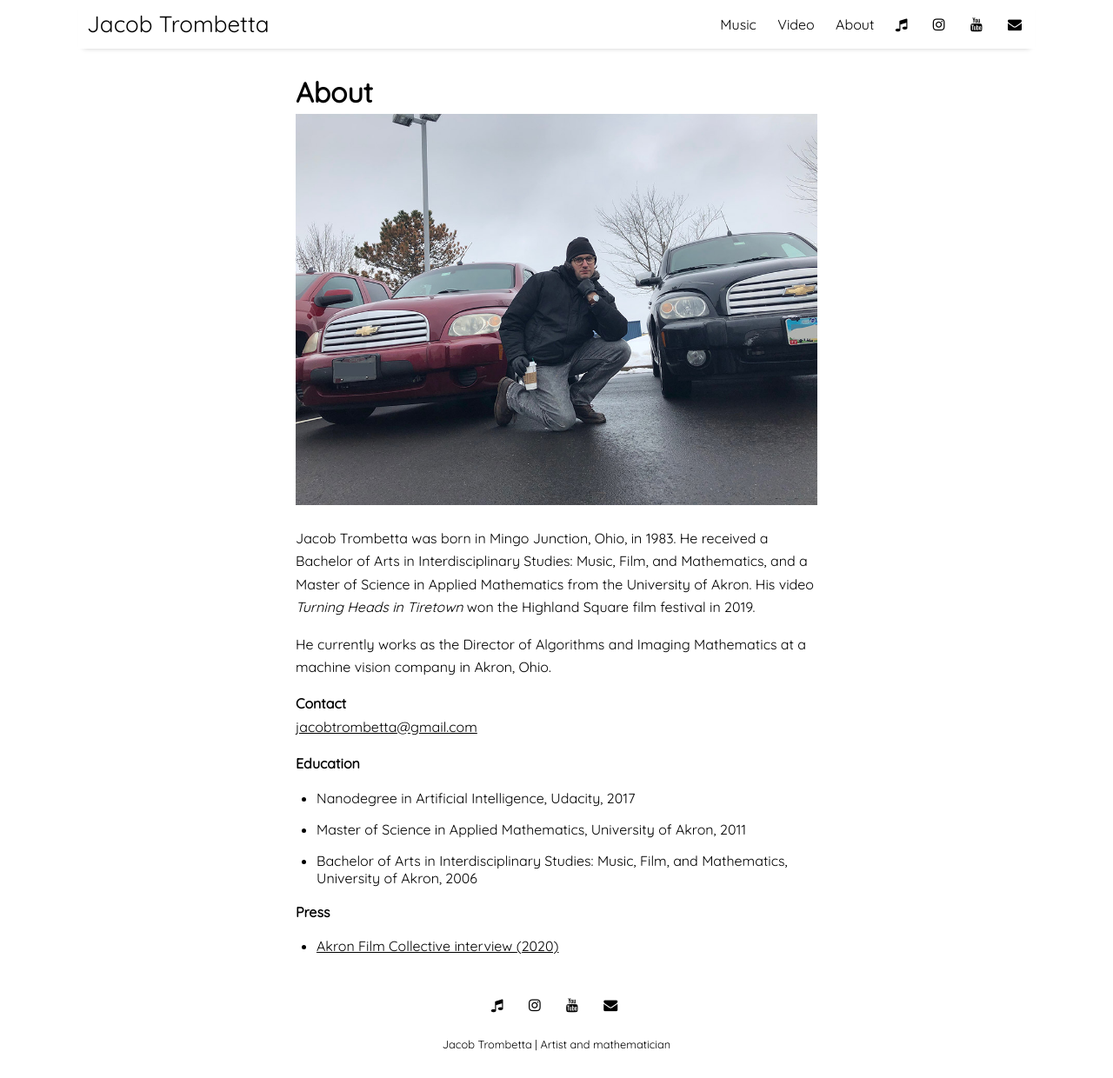
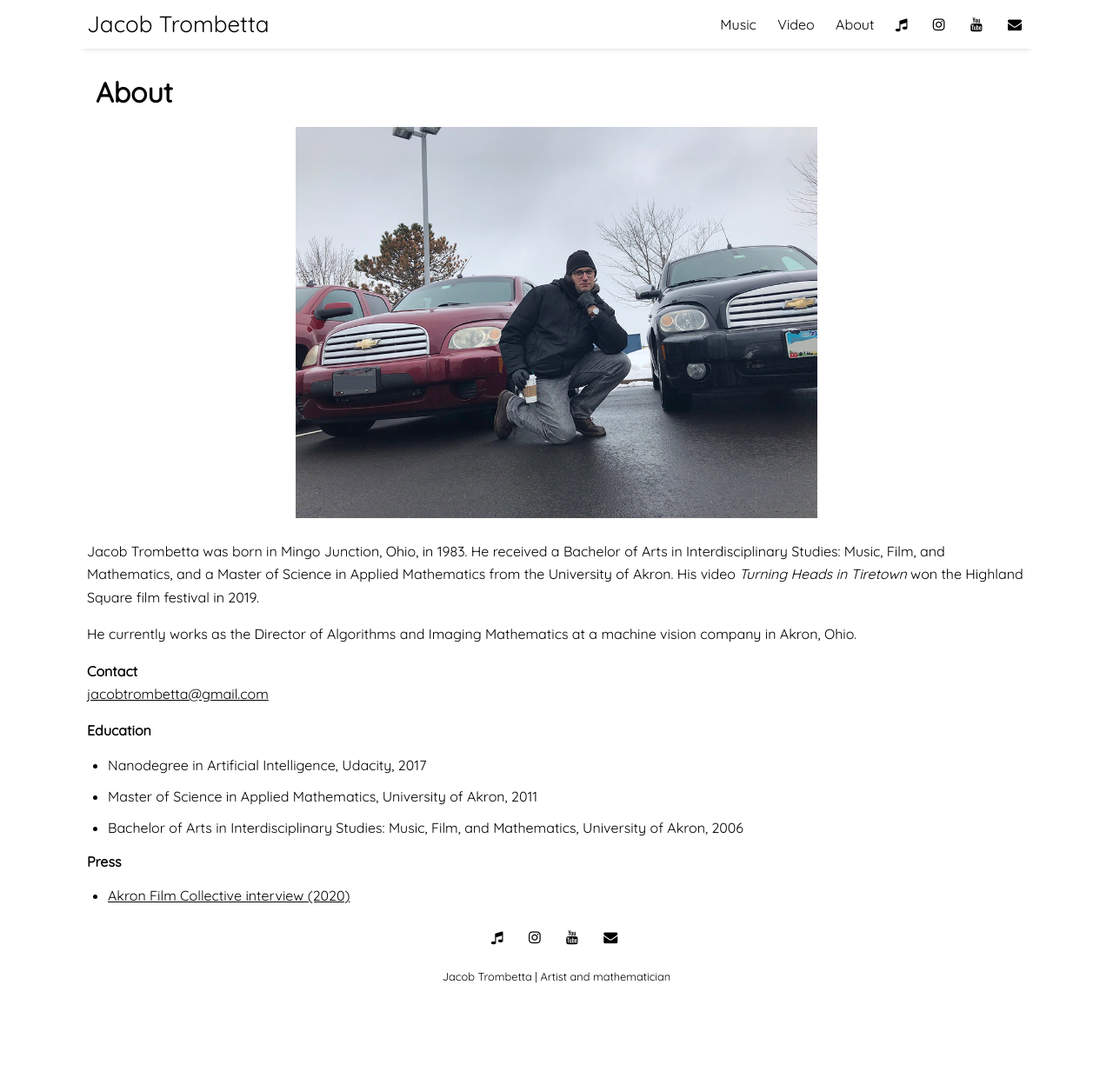
Before and after one commit to jacobtrombetta/jacobtrombetta.github.io, a Jekyll site: the page built from pages/CV.md, in a window 1280 px wide and 1240 px high. Shown: the whole window at 87% size. Built offline with Jekyll 4.4.1, drawn with Linux system fonts in a browser that asks for light colours; nearby versions of some CDN libraries.

Commit message:
About image should be better viewed on mobile. [issue #1]

```diff
--- a/pages/CV.md
+++ b/pages/CV.md
@@ -1,8 +1,8 @@
 ---
-layout: misc
+layout: page
 title: About
 ---
-<div class="featured-image">
+<div class="image">
  <img src="{{ site.github.url }}/assets/img/jt/jt_head_1.jpg">
 </div>
 
```
